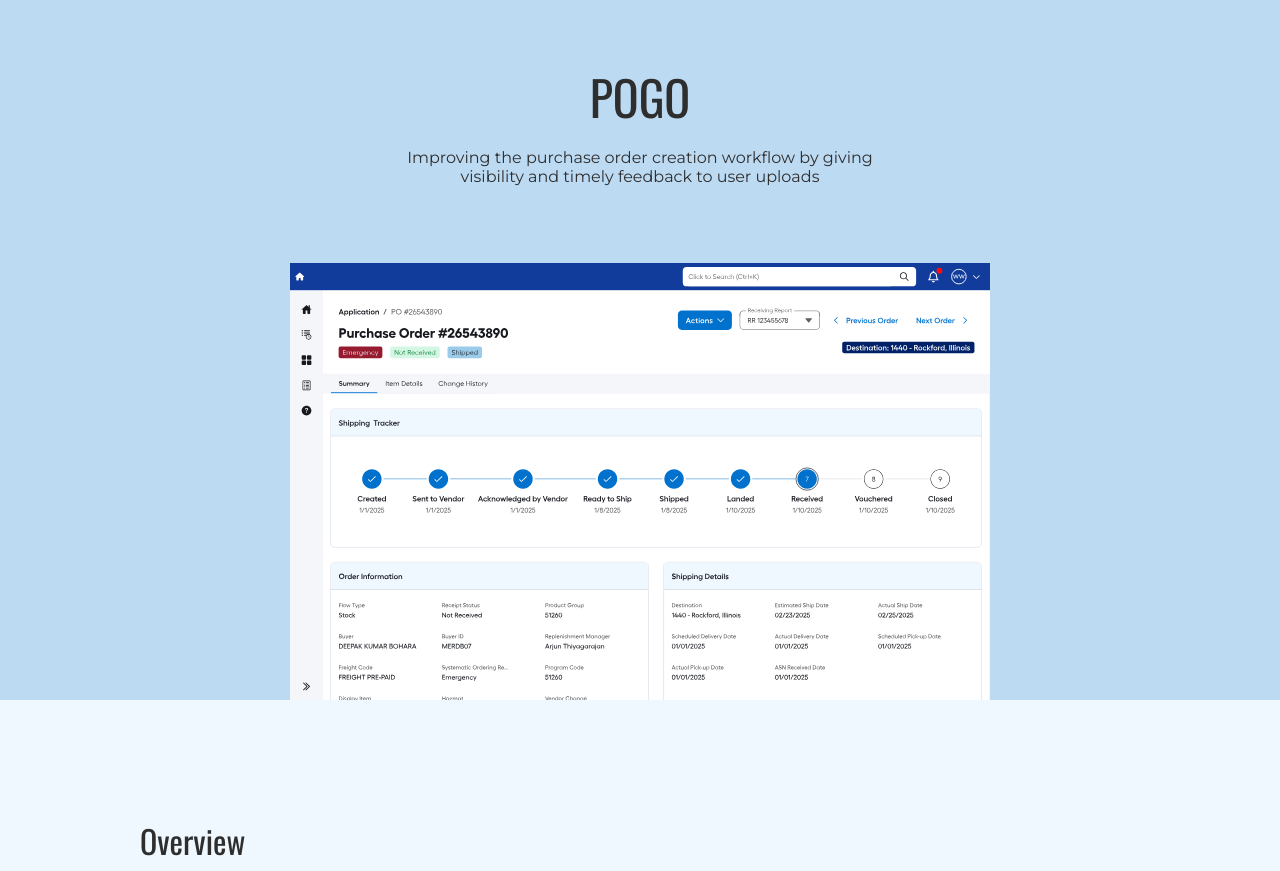
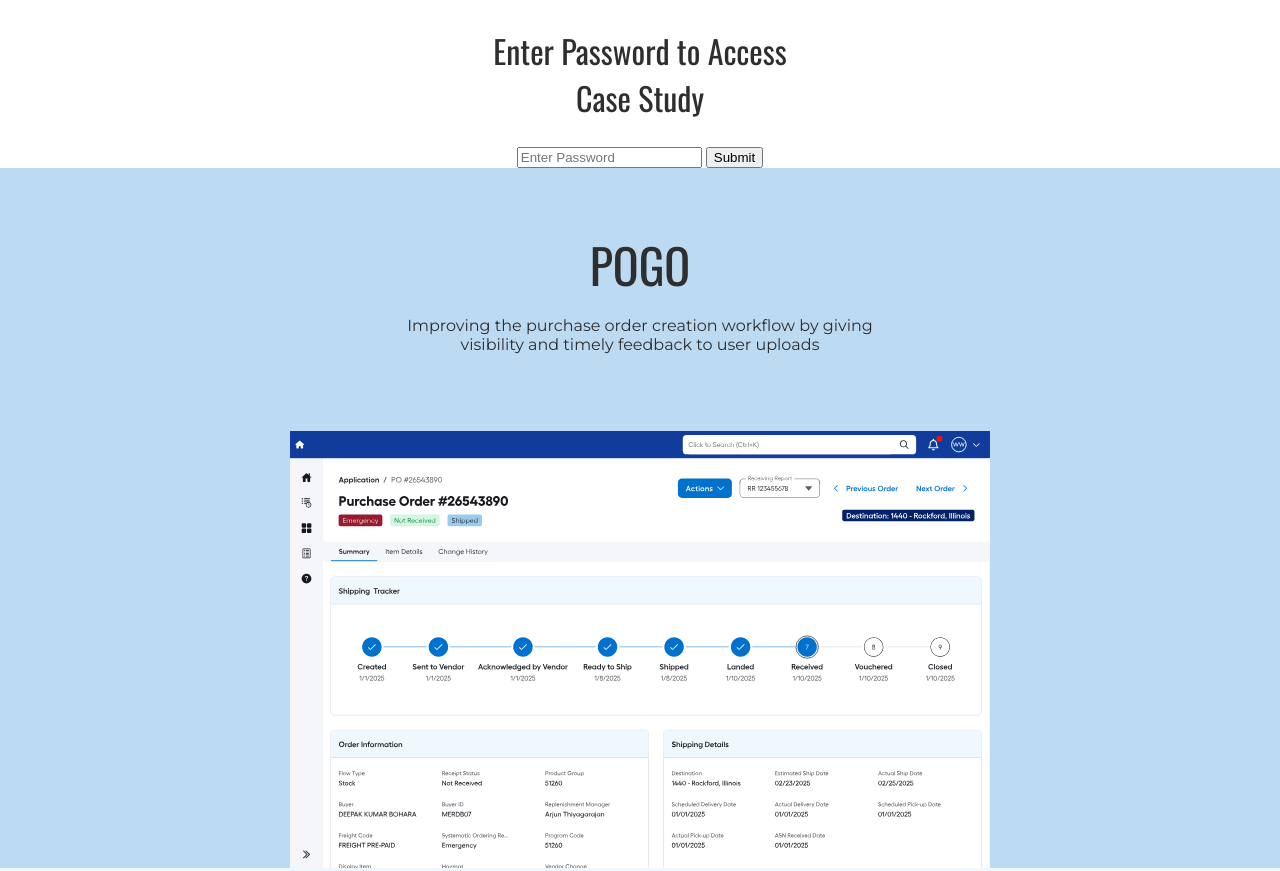
Before and after one commit to Kinkaid011/pogo, a plain HTML site: page index.html in a window 1280 px wide. Shown: the top 871 px of the page. Drawn offline with nearby package versions, Linux system fonts and the light colour scheme.

Commit message:
Add files via upload

```diff
--- a/index.html
+++ b/index.html
@@ -13,14 +13,14 @@
     />
   </head>
   <body>
-    <!-- <div id="blocker">
+    <div id="blocker">
       <h2>Enter Password to Access Case Study</h2>
       <input type="password" id="password" placeholder="Enter Password" />
       <button onclick="checkPassword()">Submit</button>
       <p id="errorMessage" style="color: red" class="hidden">
         Incorrect password. Try again.
       </p>
-    </div> -->
+    </div>
 
     <main id="caseStudy">
       <div class="hero-section">
```
